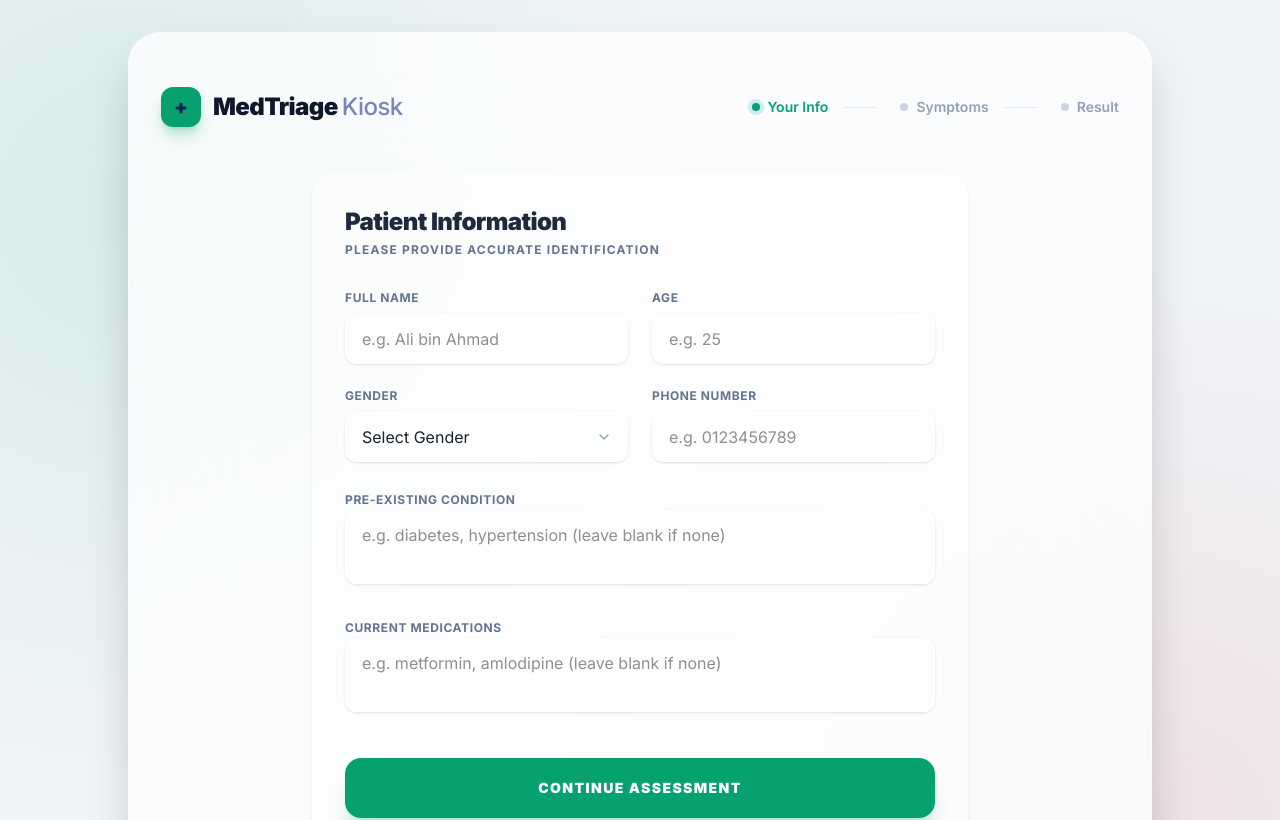
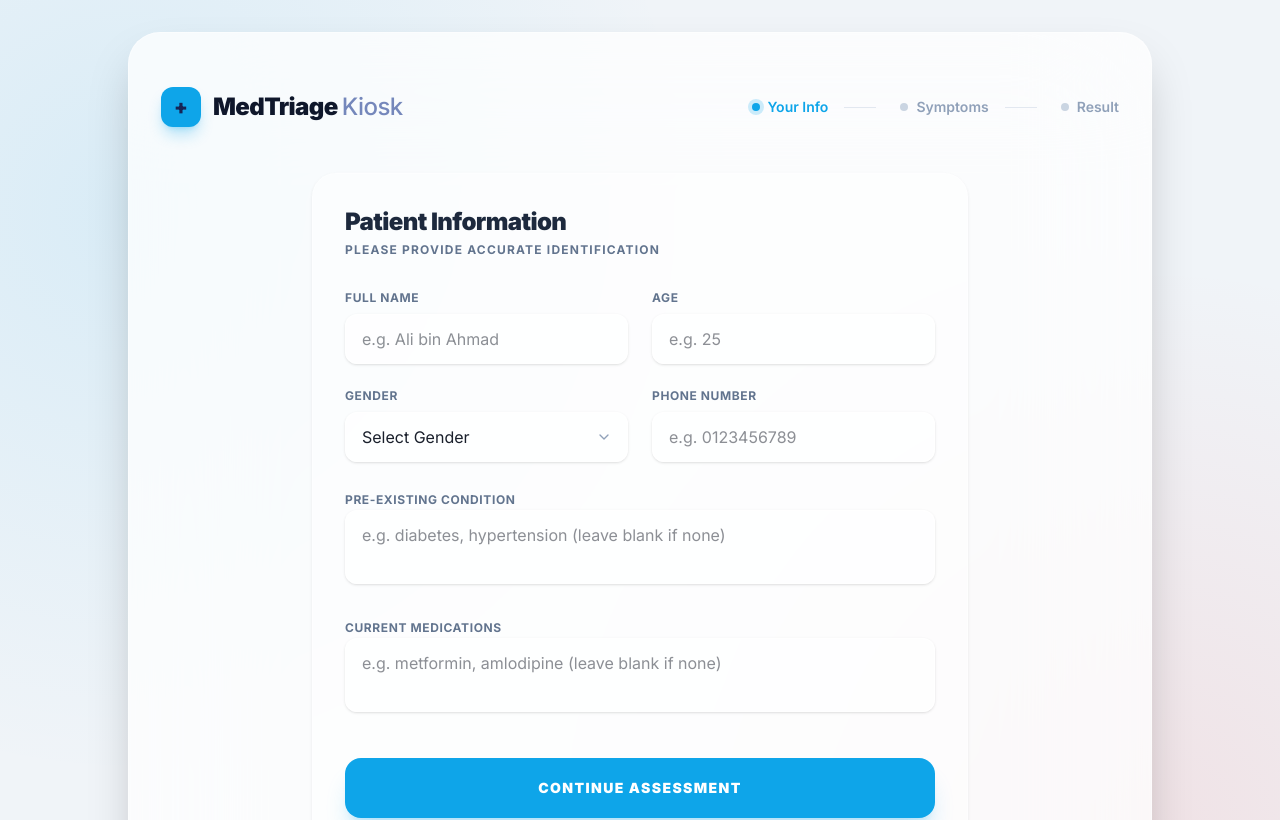
Before and after one commit to adlinaSofea/Med-triage-kiosk, a React (Vite) app: page / in a window 1280 px wide. Shown: the top 820 px of the page. Built offline with nearby package versions, Linux system fonts and the light colour scheme; no server answers.

Commit message:
Update index.css

```diff
--- a/src/index.css
+++ b/src/index.css
@@ -4,9 +4,9 @@
 @theme {
   --font-sans: "Inter", ui-sans-serif, system-ui, sans-serif;
 
-  --color-primary: #06a16e;
-  --color-urgent: #e63946;
-  --color-warning: #f4a261;
+  --color-primary: #0ea5e9;
+  --color-urgent: #ef4444;
+  --color-warning: #f59e0b;
   --color-glass: rgba(255, 255, 255, 0.75);
   --color-glass-border: rgba(255, 255, 255, 0.4);
 }
@@ -15,8 +15,8 @@
   body {
     @apply bg-[#f0f4f8] text-[#1a202c];
     background-image:
-      radial-gradient(circle at 10% 20%, rgba(6, 161, 110, 0.1) 0%, transparent 40%),
-      radial-gradient(circle at 90% 80%, rgba(230, 57, 70, 0.1) 0%, transparent 40%);
+      radial-gradient(circle at 10% 20%, rgba(14, 165, 233, 0.1) 0%, transparent 40%),
+      radial-gradient(circle at 90% 80%, rgba(239, 68, 68, 0.1) 0%, transparent 40%);
   }
 
   /* Custom focus style for medical terminal aesthetic */
```
